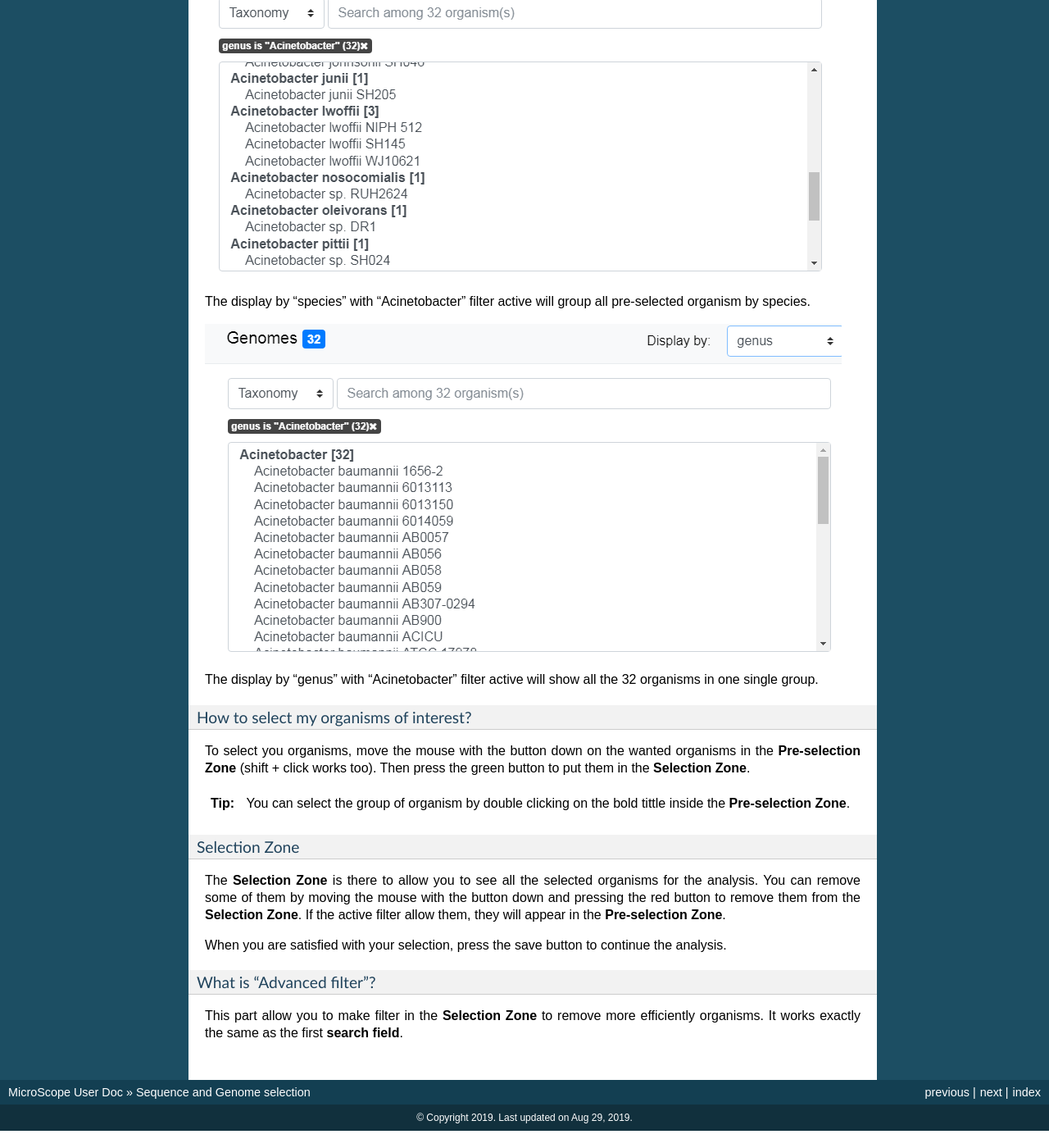
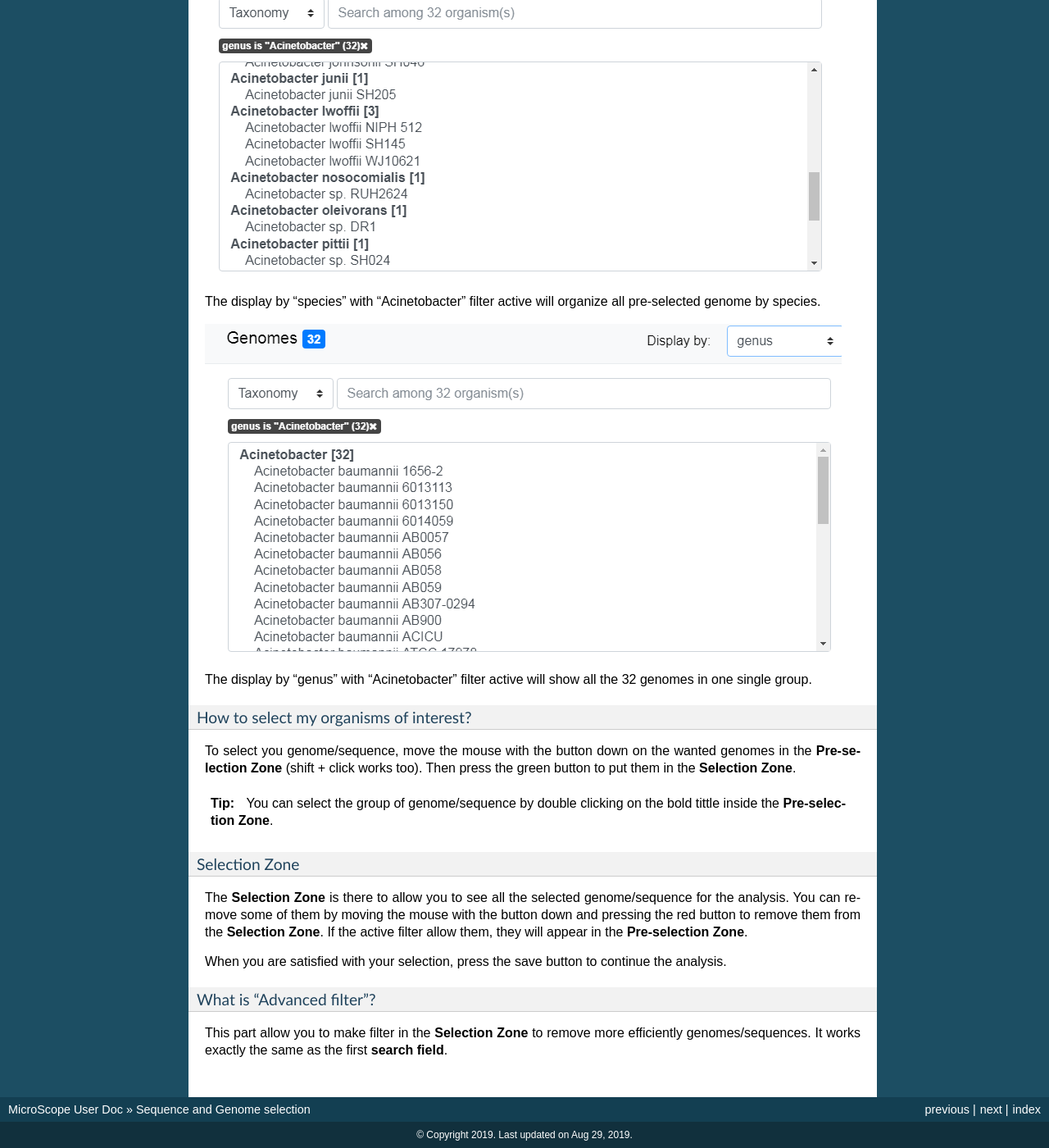
Before and after one commit to labgem/microscope-user-doc, a Sphinx documentation site: the page built from docs/content/overview/organismselection.rst, in a window 1280 px wide and 1400 px high, scrolled down 9791 px. Shown: the whole window at 82% size. Built offline with Sphinx 7.4.7, drawn with Linux system fonts in a browser that asks for light colours; formulas are drawn with MathJax 3; before the commit the page ends 11170 px from its top, so only the background shows below that; some of the changed text lies outside the part shown.

Commit message:
Update organismselection.rst

```diff
--- a/docs/content/overview/organismselection.rst
+++ b/docs/content/overview/organismselection.rst
@@ -4,14 +4,14 @@
 Sequence and Genome selection
 #############################
 
-Since version 3.13.0, **MicroScope** the selection of sequences and genomes is based on a new selector
+Since **MicroScope** version 3.13.0, the selection of sequences and genomes is based on a new selector
 that has been designed to allow interactive and efficient selection of several sequences or genomes
 in large lists.
 It features selection based on several criteria and suggestions.
 
 In this section, selection of **Genome** means that you are going to select the entire organism including all the replicons.
 Selection of **Sequence** means that you are going to select the replicon you want to work on.
-When talking indistinctively of genomes or sequence, we use the term *object*.
+When talking indistinctly of genome or sequence, we use the term **object**.
 
 Sequences and genomes come either from **MicroScope** (PkGDB) or from **NCBI RefSeq**.
 
@@ -43,11 +43,11 @@
 
 Note that the exact appearance of this selector may depend on the page.
 
-To select an organism, type in some characters of its strain name.
-A list of organisms matching this characters will open.
-From this list, you can select the organism you want.
+To select an genome, write in some characters of its strain name.
+A list of genomes matching this characters will open.
+From this list, you can select the genome you want.
 
-For example, if you type "esche", the following list will open:
+For example, if you type "escher", the following list will open:
 
 .. image:: img/simple_selector_esche.png
 
@@ -98,9 +98,9 @@
 
 Filters can be constructed from:
 
- * the *Strain name* when selecting a genome or the *sequence* name when selecting a sequence
- * the *Taxonomy* of the organism
- * the *MICGC* to which the organism belong (see :ref:`MICGC <micgc>`)
+ * the *Strain name* when selecting a genome or the sequence name when selecting an object
+ * the *Taxonomy* of the object (genome or sequence)
+ * the *MICGC* to which the object belong (see :ref:`MICGC <micgc>`)
 
 See :ref:`search-field-filters` for detailled explanation on filters.
 
@@ -127,33 +127,33 @@
 Example
 =======
 
-In this example, will we show how to select some organisms from the phylum Actinobacteria
+In this example, will we show how to select some organisms (with the advanced genome selector) from the phylum Actinobacteria
 and whose strain name contains some characters.
 
 Select by taxonomy
 ------------------
 
-The first step is to filter organisms in the Actinobacteria phylum.
-To do so, opens the selector and select *Taxonomy* in the **Search Criterion**.
+The first step is to filter genomes in the Actinobacteria phylum.
+To do so, open the selector and select *Taxonomy* in the **Search Criterion**.
 Then type "actinobacteria" in the **Search Field**.
-You will notice that suggestions are shown as you type.
+You will notice that suggestions are shown as you are typing.
 
 .. image:: img/advanced-selector-select-actinobacteria.png
 
-The filters are shown in the drop down list.
-In taxonomy mode, the filters can operate on any taxonomic level.
+Filters are shown in the drop down list.
+In taxonomy mode, filters can operate on any taxonomic level.
 Click on "Actinobacteria".
 
-The list of all organisms in the Actinobacteria phylum is then in the **Pre-selection Zone**.
+The list of all genomes in the Actinobacteria phylum is now in the **Pre-selection Zone**.
 
 .. image:: img/advanced-selector-list-actinobacteria-genus.png
 
-Note that the filter and the number of organisms filtered appear on the interface.
+Note that the filter and the number of genomes filtered appear on the interface.
 In this example, we have specified the phylum exactly.
 Hence the filter is "phylum is 'Actinobacteria'".
 See :ref:`filters` for more detailled explanations.
 
-By default, organisms are grouped by Genus.
+By default, genomes are grouped by Genus.
 Use the "Display by" menu to group by phylum.
 
 .. image:: img/advanced-selector-list-actinobacteria-phylum.png
@@ -161,24 +161,24 @@
 Select by strain name
 ---------------------
 
-We will now select organisms whose strain name contains "bifi".
-To do so, select "Strain" in the **Search Criterion** and type "bifi" in the **Search Field**.
+We will now select genomes whose strain name contains "bifi".
+To do so, select "Strain" (or "Sequence" in sequence selector) in the **Search Criterion** and type "bifi" in the **Search Field**.
 
 .. image:: img/advanced-selector-select-bifi.png
 
-The list of organisms that match both filters is displayed:
+The list of genomes that match both filters is displayed:
 
 .. image:: img/advanced-selector-list-bifi.png
 
 Final selection
 ---------------
 
-We can now select some organisms from the filtered list in **Pre-selection Zone**.
+We can now select some genomes from the filtered list in **Pre-selection Zone**.
 To do so, simply select one of them by clicking on it and click on the **Add Button**.
 
 .. image:: img/advanced-selector-selection.png
 
-As you can see, the number of organisms in the **Pre-selection Zone** is updated.
+As you can see, the number of genomes in the **Pre-selection Zone** is updated.
 See :ref:`select-organisms-of-interest` for detailled description.
 
 Congratulations, you have made your first advanced selection in MicroScope !
@@ -195,15 +195,15 @@
 The **Search Criterion** allows to choose on which aspect you want to filter.
 Typing in the **Search Field**, will bring suggestions.
 
-* *Strain name*/*Sequence* filters by name of organism/sequence
+* *Strain name*/*Sequence* filters by name of genome/sequence
 
   .. image:: img/selector_search.PNG
 
-* *Taxonomy* filters by taxonomic information
+* *Taxonomy* filters by taxonomic (NCBI based) information
 
   .. image:: img/selector_search2.PNG
 
-Those suggestion are in fact filters.
+Those suggestions are in fact filters.
 There are 2 kinds of filters:
 
   - partial filter (shown in red in the image below): the genus must contain "Acinetobacter"
@@ -222,35 +222,35 @@
 What is the display menu?
 -------------------------
 
-By default, objects in the **Pre-selection Zone** and **Selection Zone** are grouped bu genus.
-You can change this by changing the value of the display drop down menu.
+By default, objects in the **Pre-selection Zone** and **Selection Zone** are grouped by genus.
+You can change this by modifying the value of the display drop down menu.
 
 .. image:: img/selector_display.PNG
 
-The display by "species" with "Acinetobacter" filter active will group all pre-selected organism by species.
+The display by "species" with "Acinetobacter" filter active will organize all pre-selected genome by species.
 
 .. image:: img/selector_display2.PNG
 
-The display by "genus" with "Acinetobacter" filter active will show all the 32 organisms in one single group.
+The display by "genus" with "Acinetobacter" filter active will show all the 32 genomes in one single group.
 
 .. _select-organisms-of-interest:
 
 How to select my organisms of interest?
 ---------------------------------------
 
-To select you organisms, move the mouse with the button down on the wanted organisms in the **Pre-selection Zone** (shift + click works too).
+To select you genome/sequence, move the mouse with the button down on the wanted genomes in the **Pre-selection Zone** (shift + click works too).
 Then press the green button to put them in the **Selection Zone**.
 
 
 .. tip::
-   You can select the group of organism by double clicking on the bold tittle inside the **Pre-selection Zone**.
+   You can select the group of genome/sequence by double clicking on the bold tittle inside the **Pre-selection Zone**.
 
 .. _selection-zone:
 
 Selection Zone
 --------------
 
-The **Selection Zone** is there to allow you to see all the selected organisms for the analysis.
+The **Selection Zone** is there to allow you to see all the selected genome/sequence for the analysis.
 You can remove some of them by moving the mouse with the button down and pressing the red button to remove them from the **Selection Zone**.
 If the active filter allow them, they will appear in the **Pre-selection Zone**.
 
@@ -259,5 +259,5 @@
 What is "Advanced filter"?
 --------------------------
 
-This part allow you to make filter in the **Selection Zone** to remove more efficiently organisms.
+This part allow you to make filter in the **Selection Zone** to remove more efficiently genomes/sequences.
 It works exactly the same as the first **search field**.
```
Also changed, not shown: other parts of docs/content/overview/organismselection.rst (+2 -2 lines).
